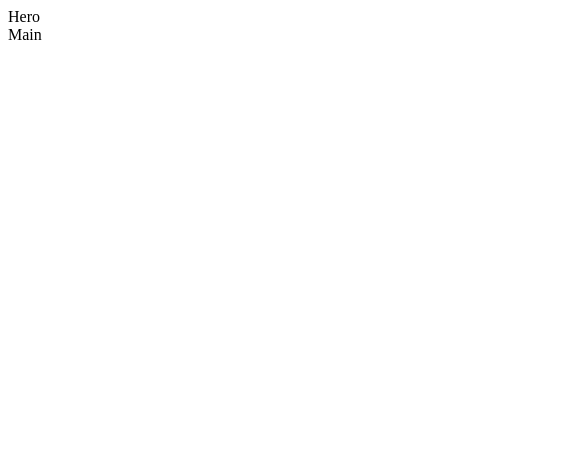
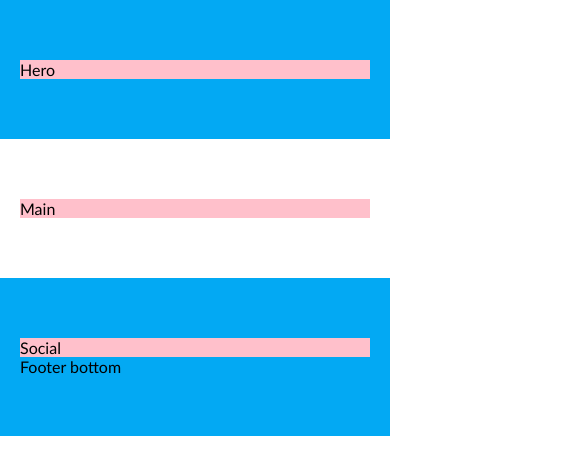
Before and after one commit to RasikaM/3rd, a website: page index.html in a window 390 px wide. Shown: the top 474 px of the page, 585 px wide, since content can reach past the window. Drawn offline with Linux system fonts and the light colour scheme.

Commit message:
responsive

```diff
--- /dev/null
+++ b/css/base/base.css
@@ -0,0 +1,17 @@
+body,
+body * {
+    margin: 0;
+    padding: 0;
+    box-sizing: border-box;
+}
+body {
+    font-family: 'Gill Sans', 'Gill Sans MT', Calibri, 'Trebuchet MS', sans-serif;
+}
+
+.bg-main {
+    background-color: #03a9f3;
+}
+
+.bg-secondary {
+    background-color: #ea1e63;
+}
--- /dev/null
+++ b/css/base/layout.css
@@ -0,0 +1,51 @@
+
+.container {
+    width: 100%;
+    padding: 60px 0;
+}
+
+.container > .row {
+    width: 1000px;
+    background-color: pink;
+    margin: 0 calc(50%-500px);
+}
+
+.container > .row-short {
+    width: 600px;
+    margin: 0 calc(50%-300px);
+}
+
+@media (max-width: 1100px ) {
+    .container > .row {
+        width: 800px;
+        margin: 0 calc(50%-400px);
+    }
+}
+
+@media (max-width: 900px ) {
+    .container > .row {
+        width: 600px;
+        margin: 0 calc(50%-300px);
+    }
+}
+
+@media (max-width: 700px ) {
+    .container > .row {
+        width: 400px;
+        margin: 0 calc(50%-200px);
+    }
+}
+
+
+@media (max-width: 440px ) {
+
+    .container {
+        padding-right: 20px;
+        padding-left: 20px;
+    }
+
+    .container > .row {
+        width: 100%;
+        margin: 0;
+    }
+}
--- /dev/null
+++ b/css/pages/home.css
@@ -0,0 +1,2 @@
+@import '../base/layout.css';
+@import '../base/base.css';
--- a/index.html
+++ b/index.html
@@ -4,18 +4,30 @@
     <meta charset="UTF-8">
     <meta http-equiv="X-UA-Compatible" content="IE=edge">
     <meta name="viewport" content="width=device-width, initial-scale=1.0">
-    <title>3rd</title>
+    <link rel="stylesheet" href="./css/pages/home.css">
+    <title>Coming soon</title>
 </head>
 <body>
     <main>
-         <section>
-            Hero
+         <section class="container bg-main">
+            <div class="row">
+                Hero
+            </div>
          </section>
-         <section>
-            Main
+         <section class="container">
+            <div class="row">
+                Main
+            </div>
          </section>
     </main>
 
-    <footer></footer>
+    <footer class="container bg-main">
+        <div class="row">
+            Social
+        </div>
+        <div class="row-short">
+            Footer bottom
+        </div>
+    </footer>
 </body>
 </html>
```
